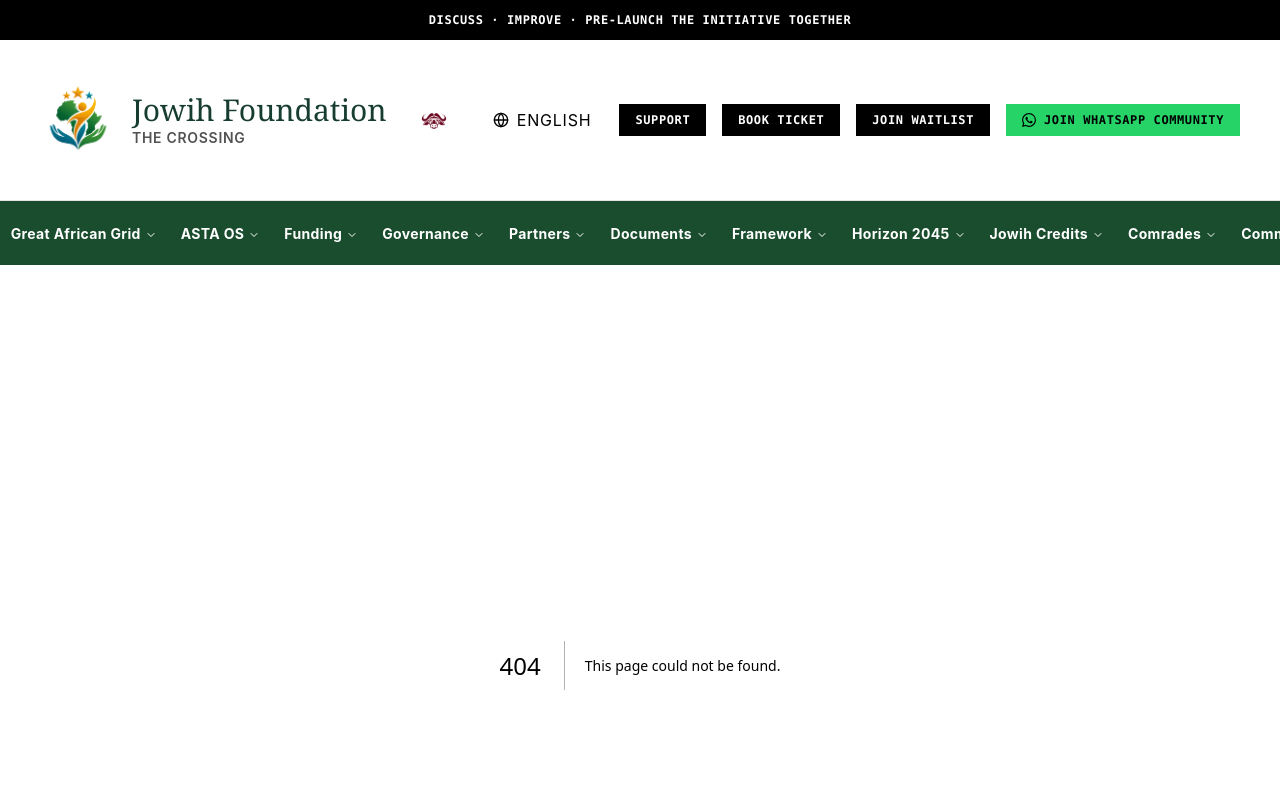
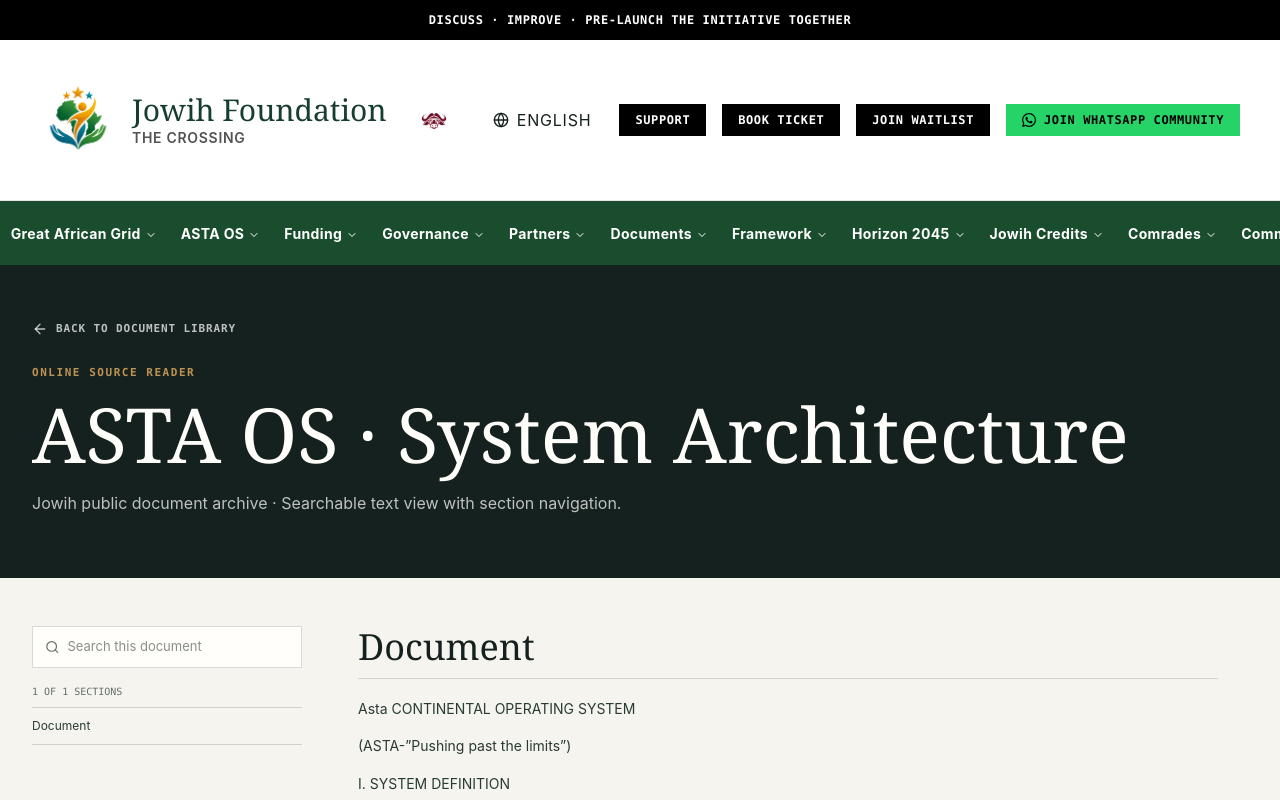
Before and after one commit to abel-george/Jowii-main, a Next.js app: page /documents/read/asta-os in a window 1280 px wide. Before the commit this address had no page. Shown: the top 800 px of the page. Built offline with nearby package versions, Linux system fonts and the light colour scheme.

Commit message:
Add online document reader and creative hub

```diff
--- /dev/null
+++ b/app/documents/read/[document]/page.tsx
@@ -0,0 +1,41 @@
+import fs from 'node:fs';
+import path from 'node:path';
+import { notFound } from 'next/navigation';
+import { OnlineDocumentReader, type OnlineDocumentSection } from '@/components/documents/OnlineDocumentReader';
+
+const sources: Record<string, { title: string; file: string }> = {
+  foundation: { title: 'Jowih Foundation · Draft Constitution', file: 'foundation.txt' },
+  governance: { title: 'Governance & Appointment Register', file: 'governance.txt' },
+  'asta-os': { title: 'ASTA OS · System Architecture', file: 'asta-os.txt' },
+  credits: { title: 'Jowih Credits · Operational Framework', file: 'credits.txt' },
+  investment: { title: 'Ecosystem Investment Architecture', file: 'investment-architecture.txt' },
+  gag: { title: 'The GAG Initiative · Continental Framework', file: 'gag-initiative.txt' },
+};
+
+function parseSections(text: string, documentKey: string): OnlineDocumentSection[] {
+  const sections: OnlineDocumentSection[] = [];
+  let current: OnlineDocumentSection | null = null;
+  text.split(/\r?\n/).forEach((line, index) => {
+    const trimmedLine = line.trim();
+    const heading = trimmedLine.match(/^ARTICLE\s+(.+)$/i) || (documentKey !== 'foundation' && trimmedLine.match(/^(?:SECTION|CHAPTER)\s+(.+)$/i));
+    if (heading) {
+      current = { id: `${documentKey}-${index}`, heading: heading[1], lines: [] };
+      sections.push(current);
+    } else if (trimmedLine && current) {
+      current.lines.push(trimmedLine);
+    }
+  });
+  if (!sections.length) return [{ id: `${documentKey}-document`, heading: 'Document', lines: text.split(/\r?\n/).filter(Boolean) }];
+  return sections;
+}
+
+export function generateStaticParams() {
+  return Object.keys(sources).map((document) => ({ document }));
+}
+
+export default function OnlineDocumentPage({ params }: { params: { document: string } }) {
+  const source = sources[params.document];
+  if (!source) notFound();
+  const text = fs.readFileSync(path.join(process.cwd(), 'public/documents', source.file), 'utf8');
+  return <OnlineDocumentReader title={source.title} sourceLabel="Jowih public document archive" sections={parseSections(text, params.document)} />;
+}
--- a/app/framework/page.tsx
+++ b/app/framework/page.tsx
@@ -238,6 +238,7 @@
                 title="Jowih Creative, African Animation &amp; Gaming Framework"
                 summary="African stories, games, and IP - a continental creative economy engine"
               >
+                <Link href="/gag/creative" className="inline-flex items-center gap-2 mb-5 text-xs font-mono font-bold uppercase tracking-wider" style={{ color: 'var(--green)' }}>Read the full Creative Hub source <ArrowLeft className="w-4 h-4 rotate-180" /></Link>
                 <p className="leading-relaxed">This Framework establishes the Foundation approach to developing, financing, producing, distributing, and supporting African animation, gaming, and related creative industries - a continental creative economy capable of producing high-quality African stories, characters, intellectual property, games, and interactive experiences for African and international audiences.</p>
                 <p className="leading-relaxed">Foundation-owned anchor capabilities and independent African creator and studio participation combine into one ecosystem. Core principles include African Creative Ownership, Build the Core Enable the Ecosystem, Creation Not Displacement, Cultural Authenticity, and Commercial Sustainability.</p>
               </CollapsibleAccordionItem>
--- /dev/null
+++ b/app/gag/creative/page.tsx
@@ -0,0 +1,20 @@
+import fs from 'node:fs';
+import path from 'node:path';
+import Image from 'next/image';
+import Link from 'next/link';
+import { ArrowLeft, ArrowUpRight } from 'lucide-react';
+import { SourceDocument } from '@/components/ui/SourceDocument';
+
+const source = fs.readFileSync(path.join(process.cwd(), 'public/documents/gag-initiative.txt'), 'utf8');
+const start = source.indexOf('JOWIH AFRICAN ANIMATION & GAMING FRAMEWORK');
+const end = source.indexOf('NEW DAWN CITY:', start);
+const lines = source.slice(start, end).split(/\r?\n/).map((line) => line.trim()).filter(Boolean);
+
+export default function CreativeHubPage() {
+  return (
+    <main className="document-page creative-page min-h-screen">
+      <header className="document-page__hero"><div className="document-page__inner"><Link href="/gag" className="document-page__back"><ArrowLeft size={16} /> Back to GAG overview</Link><p className="document-page__eyebrow">GAG · Creative economy</p><h1>Creative, Animation &amp; Gaming Hub</h1><p>Africa-owned storytelling, animation, gaming, interactive media, training, production, and distribution.</p></div></header>
+      <section className="document-page__body"><div className="document-page__inner corridor-page__layout"><div className="corridor-page__source"><SourceDocument lines={lines} /></div><aside className="corridor-page__aside"><Image src="/documents/sample%20images/gaminghub.png" alt="Illustrative creative and gaming hub concept" width={900} height={600} sizes="(max-width: 900px) 100vw, 34vw" /><p>Illustrative concept image. The source framework describes a proposed creative economy engine.</p><Link href="/framework#fw-16" className="corridor-page__return">View framework summary <ArrowUpRight size={15} /></Link></aside></div></section>
+    </main>
+  );
+}
--- a/app/globals.css
+++ b/app/globals.css
@@ -295,6 +295,24 @@
 .corridor-page__aside img { display: block; width: 100%; height: auto; aspect-ratio: 3 / 2; object-fit: cover; }
 .corridor-page__aside p { margin: 0; padding: 14px 16px; color: var(--muted); font-size: 12px; line-height: 1.55; }
 .corridor-page__return { display: inline-flex; align-items: center; gap: 7px; margin: 0 16px 16px; color: var(--green); font-family: var(--font-mono); font-size: 11px; font-weight: 700; letter-spacing: .05em; text-transform: uppercase; }
+.online-reader { min-height: 100vh; background: var(--paper); color: var(--ink); }
+.online-reader__hero { padding: 54px 0 62px; background: var(--ink); color: var(--white); }
+.online-reader__hero h1 { margin: 0; color: var(--white); font-family: var(--font-serif); font-size: clamp(42px, 6vw, 76px); font-weight: 400; line-height: 1.04; }
+.online-reader__hero p:last-child { max-width: 680px; margin: 18px 0 0; color: rgba(255,255,255,.72); line-height: 1.6; }
+.online-reader__layout { display: grid; grid-template-columns: 270px minmax(0, 1fr); gap: 56px; padding-block: 48px 80px; }
+.online-reader__sidebar { position: sticky; top: 24px; align-self: start; max-height: calc(100vh - 48px); overflow-y: auto; }
+.online-reader__search { display: flex; align-items: center; gap: 8px; padding: 10px 12px; border: 1px solid var(--line); background: var(--white); color: var(--muted); }
+.online-reader__search input { min-width: 0; width: 100%; border: 0; outline: 0; background: transparent; color: var(--ink); font-size: 13px; }
+.online-reader__count { margin: 16px 0 8px; color: var(--muted); font-family: var(--font-mono); font-size: 10px; text-transform: uppercase; }
+.online-reader__sidebar nav { display: grid; border-top: 1px solid var(--line); }
+.online-reader__sidebar nav a { padding: 10px 0; border-bottom: 1px solid var(--line); color: var(--ink-soft); font-size: 12px; line-height: 1.35; }
+.online-reader__sidebar nav a:hover { color: var(--green); }
+.online-reader__content { max-width: 860px; }
+.online-reader__section { scroll-margin-top: 100px; margin-bottom: 42px; }
+.online-reader__section h2 { margin: 0 0 18px; padding-bottom: 10px; border-bottom: 1px solid var(--line); color: var(--ink); font-family: var(--font-serif); font-size: clamp(25px, 3vw, 36px); font-weight: 400; line-height: 1.15; }
+.online-reader__section p { margin: 0 0 13px; color: var(--ink-soft); font-size: 14px; line-height: 1.75; }
+.online-reader__empty { padding: 24px; border: 1px solid var(--line); color: var(--muted); }
+@media (max-width: 760px) { .online-reader__hero { padding: 38px 0 44px; } .online-reader__layout { grid-template-columns: 1fr; gap: 30px; padding-block: 28px 52px; } .online-reader__sidebar { position: static; max-height: none; } .online-reader__sidebar nav { display: none; } }
 .group-structure-map { margin-bottom: 18px; padding: 18px 20px; border: 1px solid var(--line); background: rgba(255, 254, 250, 0.5); }
 .group-structure-map strong { display: block; margin-bottom: 10px; color: var(--green); font-family: var(--font-serif); font-size: 22px; font-weight: 400; }
 .group-structure-map ul { margin-bottom: 0; }
--- a/components/documents/DocumentLibrary.tsx
+++ b/components/documents/DocumentLibrary.tsx
@@ -1,11 +1,19 @@
 import Link from 'next/link';
 import Image from 'next/image';
-import { ArrowUpRight, Download, FileText, ShieldAlert } from 'lucide-react';
+import { ArrowUpRight, Download, FileText, ShieldAlert, BookOpen } from 'lucide-react';
 import { siteData } from '@/lib/site-data';
 import { visualAssets } from '@/lib/visual-assets';
 import { LightboxImage } from '@/components/ui/ImageLightbox';
 
 export function DocumentLibrary() {
+  const onlineDocuments: Record<string, string> = {
+    'Jowih Foundation · Draft Constitution': 'foundation',
+    'Governance & Appointment Register': 'governance',
+    'ASTA OS · System Architecture': 'asta-os',
+    'Jowih Credits · Operational Framework': 'credits',
+    'Ecosystem Investment Architecture': 'investment',
+    'The GAG Initiative · Continental Framework': 'gag',
+  };
   return (
     <main className="document-library">
       <section className="document-library__hero">
@@ -54,6 +62,7 @@
                 <a href={doc.file} target="_blank" rel="noreferrer">
                   Open PDF <ArrowUpRight aria-hidden="true" size={15} />
                 </a>
+                {onlineDocuments[doc.title] ? <Link href={`/documents/read/${onlineDocuments[doc.title]}`}><BookOpen aria-hidden="true" size={15} /> Read online</Link> : null}
                 <a href={doc.file} download>
                   Download <Download aria-hidden="true" size={15} />
                 </a>
--- /dev/null
+++ b/components/documents/OnlineDocumentReader.tsx
@@ -0,0 +1,42 @@
+'use client';
+
+import { useMemo, useState } from 'react';
+import Link from 'next/link';
+import { ArrowLeft, Search } from 'lucide-react';
+
+export interface OnlineDocumentSection {
+  id: string;
+  heading: string;
+  lines: string[];
+}
+
+export function OnlineDocumentReader({ title, sourceLabel, sections }: { title: string; sourceLabel: string; sections: OnlineDocumentSection[] }) {
+  const [query, setQuery] = useState('');
+  const normalizedQuery = query.trim().toLowerCase();
+  const visibleSections = useMemo(() => normalizedQuery
+    ? sections.filter((section) => `${section.heading} ${section.lines.join(' ')}`.toLowerCase().includes(normalizedQuery))
+    : sections, [normalizedQuery, sections]);
+
+  return (
+    <main className="online-reader">
+      <header className="online-reader__hero">
+        <div className="document-page__inner">
+          <Link href="/documents" className="document-page__back"><ArrowLeft size={16} /> Back to document library</Link>
+          <p className="document-page__eyebrow">Online source reader</p>
+          <h1>{title}</h1>
+          <p>{sourceLabel} · Searchable text view with section navigation.</p>
+        </div>
+      </header>
+      <div className="online-reader__layout document-page__inner">
+        <aside className="online-reader__sidebar">
+          <label className="online-reader__search"><Search size={16} /><input value={query} onChange={(event) => setQuery(event.target.value)} placeholder="Search this document" aria-label="Search this document" /></label>
+          <p className="online-reader__count">{visibleSections.length} of {sections.length} sections</p>
+          <nav aria-label="Document sections">{visibleSections.map((section) => <a href={`#${section.id}`} key={section.id}>{section.heading}</a>)}</nav>
+        </aside>
+        <article className="online-reader__content">
+          {visibleSections.length === 0 ? <p className="online-reader__empty">No matching sections found.</p> : visibleSections.map((section) => <section id={section.id} className="online-reader__section" key={section.id}><h2>{section.heading}</h2>{section.lines.map((line, index) => <p key={`${index}-${line}`}>{line}</p>)}</section>)}
+        </article>
+      </div>
+    </main>
+  );
+}
--- a/lib/site-data.ts
+++ b/lib/site-data.ts
@@ -211,7 +211,7 @@
         { label: 'Air Jowih & Airport SEZs', href: '/framework#fw-13' },
         { label: 'Africa Connect Alliance', href: '/framework#fw-14' },
         { label: 'Environmental Cleanliness', href: '/framework#fw-15' },
-        { label: 'Creative, Animation & Gaming', href: '/framework#fw-16' },
+        { label: 'Creative, Animation & Gaming', href: '/gag/creative' },
       ]
     },
     {
```
